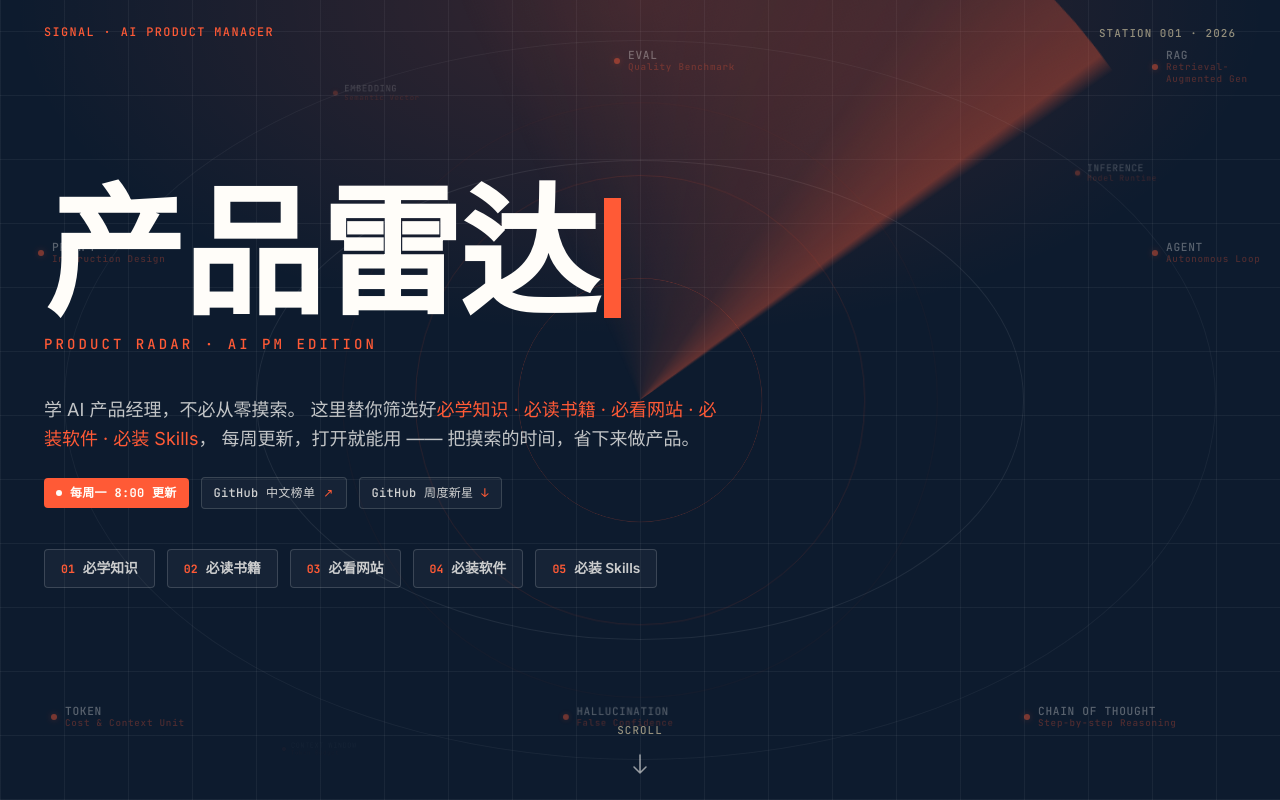
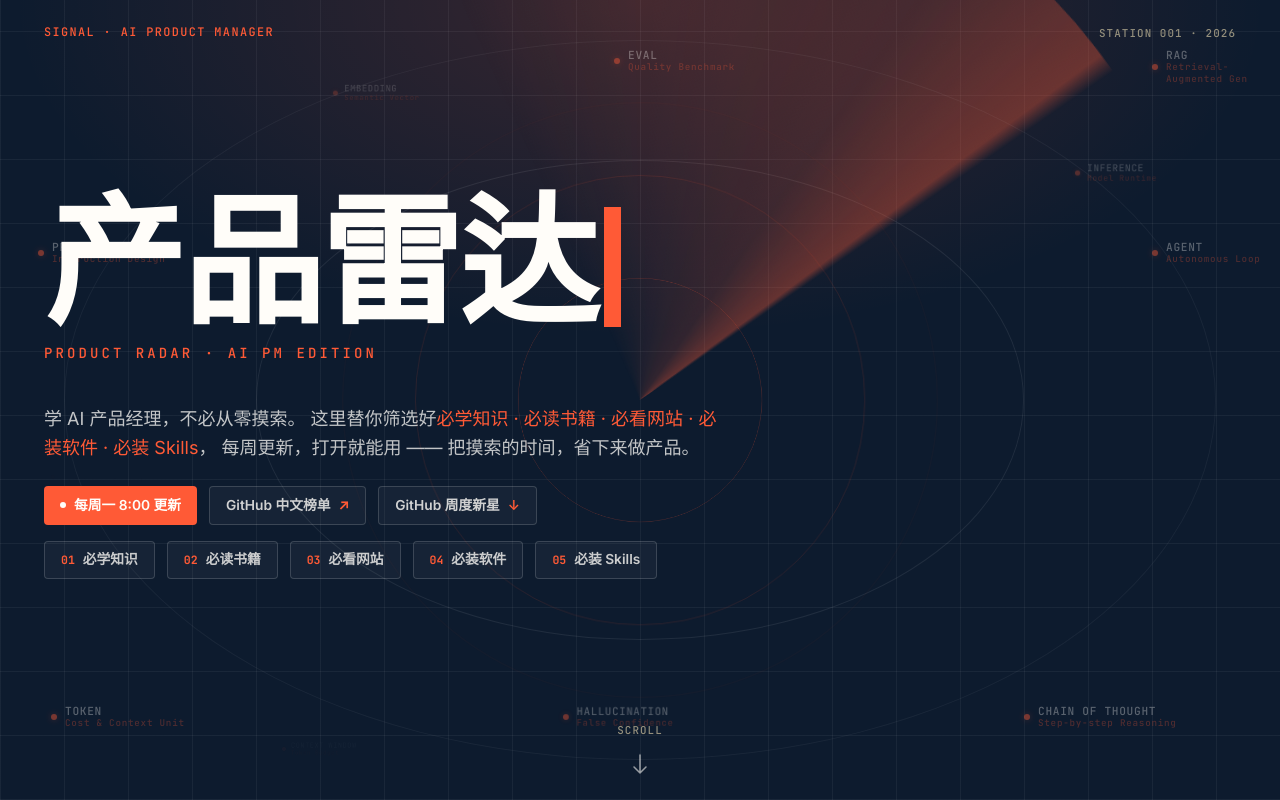
Before and after one commit to junlong-cloud/product-radar, a Next.js app: page / in a window 1280 px wide. Shown: the top 800 px of the page. Built offline with nearby package versions, Linux system fonts and the light colour scheme.

Commit message:
ux: 缩小状态条与导航按钮行间距

```diff
--- a/src/components/sections/Hero.tsx
+++ b/src/components/sections/Hero.tsx
@@ -100,7 +100,7 @@ export function Hero() {
           className="hero-rise mt-6 flex flex-wrap items-center gap-3"
           style={{ animationDelay: "0.45s" }}
         >
-          <span className="inline-flex items-center gap-2 rounded-[var(--radius-sm)] bg-accent px-3 py-1.5 font-mono text-[12px] font-bold tracking-wide text-[#fffdf9]">
+          <span className="inline-flex h-[2.4rem] items-center gap-2 rounded-[var(--radius-sm)] bg-accent px-4 text-[0.86rem] font-semibold text-[#fffdf9]">
             <span className="inline-block h-1.5 w-1.5 rounded-full bg-[#fffdf9]" />
             每周一 8:00 更新
           </span>
@@ -108,14 +108,14 @@ export function Hero() {
             href="https://github-zh-trending.netlify.app/"
             target="_blank"
             rel="noreferrer"
-            className="inline-flex items-center gap-2 rounded-[var(--radius-sm)] border border-[#fffdf9]/15 bg-[#fffdf9]/[0.04] px-3 py-1.5 font-mono text-[12px] tracking-wide text-[#fffdf9]/80 transition-colors hover:border-accent hover:bg-accent/10 hover:text-[#fffdf9]"
+            className="inline-flex h-[2.4rem] items-center gap-2 rounded-[var(--radius-sm)] border border-[#fffdf9]/16 bg-[#fffdf9]/[0.04] px-4 text-[0.86rem] font-semibold text-[#fffdf9]/80 transition-colors hover:border-accent hover:bg-accent/10 hover:text-[#fffdf9]"
           >
             GitHub 中文榜单
             <span className="text-accent">↗</span>
           </a>
           <a
             href="#skills"
-            className="inline-flex items-center gap-2 rounded-[var(--radius-sm)] border border-[#fffdf9]/15 bg-[#fffdf9]/[0.04] px-3 py-1.5 font-mono text-[12px] tracking-wide text-[#fffdf9]/80 transition-colors hover:border-accent hover:bg-accent/10 hover:text-[#fffdf9]"
+            className="inline-flex h-[2.4rem] items-center gap-2 rounded-[var(--radius-sm)] border border-[#fffdf9]/16 bg-[#fffdf9]/[0.04] px-4 text-[0.86rem] font-semibold text-[#fffdf9]/80 transition-colors hover:border-accent hover:bg-accent/10 hover:text-[#fffdf9]"
           >
             GitHub 周度新星
             <span className="text-accent">↓</span>
@@ -123,7 +123,7 @@ export function Hero() {
         </div>
 
         <nav
-          className="hero-rise mt-10 flex flex-wrap gap-3"
+          className="hero-rise mt-4 flex flex-wrap gap-3"
           style={{ animationDelay: "0.55s" }}
           aria-label="板块导航"
         >
```
